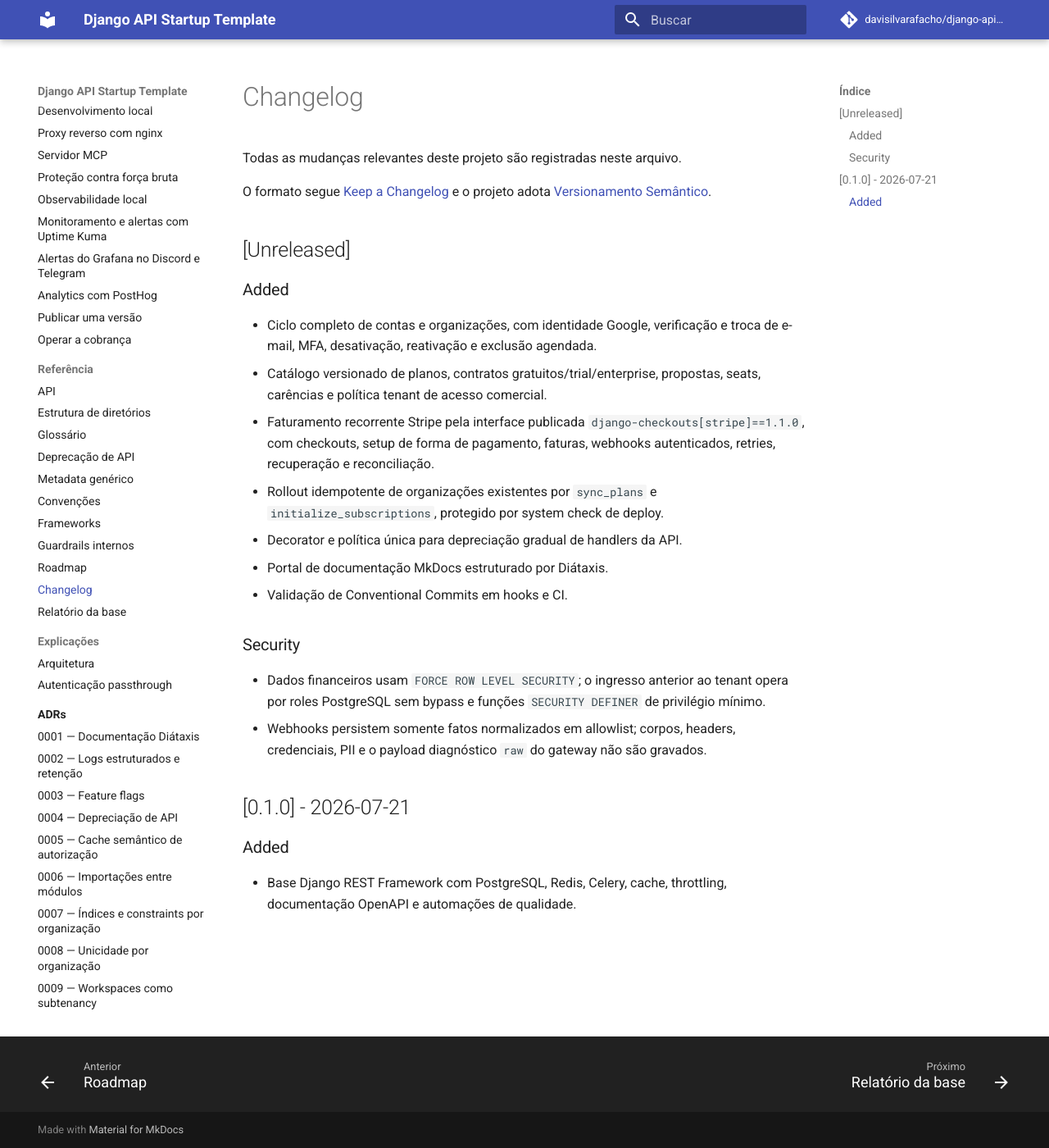
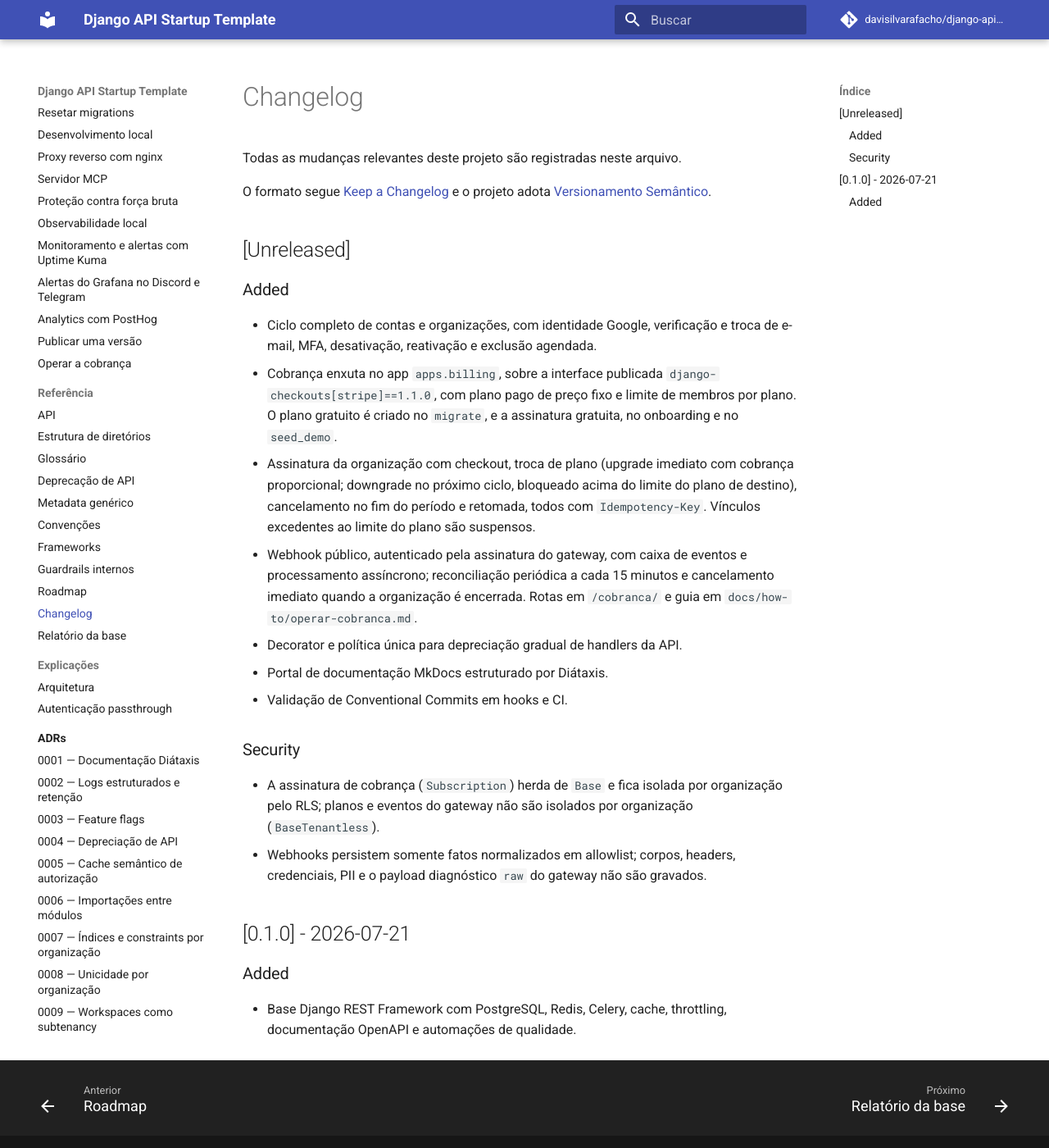
Before and after one commit to davisilvarafacho/django-api-startup-template, an MkDocs documentation site: the page built from docs/CHANGELOG.md, in a window 1280 px wide and 1400 px high. Shown: the whole window at 82% size. Built offline with MkDocs 1.6.1 and Material for MkDocs 9.7.7, drawn with Linux system fonts in a browser that asks for light colours; comment, search, counter and statistics services are not loaded.

Commit message:
docs(billing): atualizar changelog, estrutura de diretórios e guia de início para a cobrança enxuta
Co-Authored-By: Claude Haiku <noreply@anthropic.com>

```diff
--- a/docs/CHANGELOG.md
+++ b/docs/CHANGELOG.md
@@ -11,22 +11,27 @@ projeto adota [Versionamento Semântico](https://semver.org/lang/pt-BR/).
 
 - Ciclo completo de contas e organizações, com identidade Google, verificação e
   troca de e-mail, MFA, desativação, reativação e exclusão agendada.
-- Catálogo versionado de planos, contratos gratuitos/trial/enterprise,
-  propostas, seats, carências e política tenant de acesso comercial.
-- Faturamento recorrente Stripe pela interface publicada
-  `django-checkouts[stripe]==1.1.0`, com checkouts, setup de forma de pagamento,
-  faturas, webhooks autenticados, retries, recuperação e reconciliação.
-- Rollout idempotente de organizações existentes por `sync_plans` e
-  `initialize_subscriptions`, protegido por system check de deploy.
+- Cobrança enxuta no app `apps.billing`, sobre a interface publicada
+  `django-checkouts[stripe]==1.1.0`, com plano pago de preço fixo e limite de
+  membros por plano. O plano gratuito é criado no `migrate`, e a assinatura
+  gratuita, no onboarding e no `seed_demo`.
+- Assinatura da organização com checkout, troca de plano (upgrade imediato com
+  cobrança proporcional; downgrade no próximo ciclo, bloqueado acima do limite do
+  plano de destino), cancelamento no fim do período e retomada, todos com
+  `Idempotency-Key`. Vínculos excedentes ao limite do plano são suspensos.
+- Webhook público, autenticado pela assinatura do gateway, com caixa de eventos e
+  processamento assíncrono; reconciliação periódica a cada 15 minutos e
+  cancelamento imediato quando a organização é encerrada. Rotas em `/cobranca/` e
+  guia em `docs/how-to/operar-cobranca.md`.
 - Decorator e política única para depreciação gradual de handlers da API.
 - Portal de documentação MkDocs estruturado por Diátaxis.
 - Validação de Conventional Commits em hooks e CI.
 
 ### Security
 
-- Dados financeiros usam `FORCE ROW LEVEL SECURITY`; o ingresso anterior ao
-  tenant opera por roles PostgreSQL sem bypass e funções `SECURITY DEFINER` de
-  privilégio mínimo.
+- A assinatura de cobrança (`Subscription`) herda de `Base` e fica isolada por
+  organização pelo RLS; planos e eventos do gateway não são isolados por
+  organização (`BaseTenantless`).
 - Webhooks persistem somente fatos normalizados em allowlist; corpos, headers,
   credenciais, PII e o payload diagnóstico `raw` do gateway não são gravados.
 
```
Also changed, not shown: README.md (+10 -0 lines), docs/explanation/autenticacao.md (+2 -2 lines), docs/how-to/desenvolvimento-local.md (+7 -0 lines), docs/how-to/operar-cobranca.md (+14 -0 lines), docs/reference/estrutura-de-diretorios.md (+9 -5 lines), docs/tutorial/primeiro-ambiente.md (+6 -0 lines).
